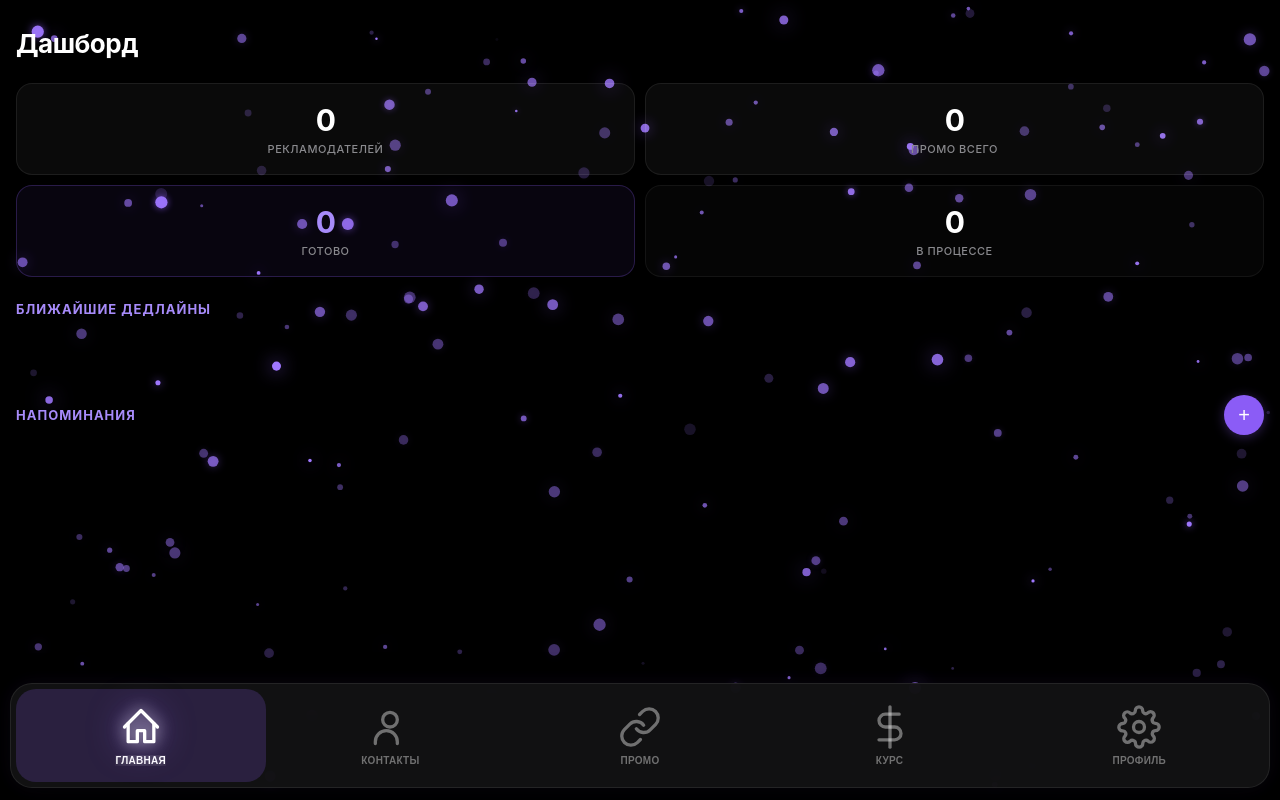
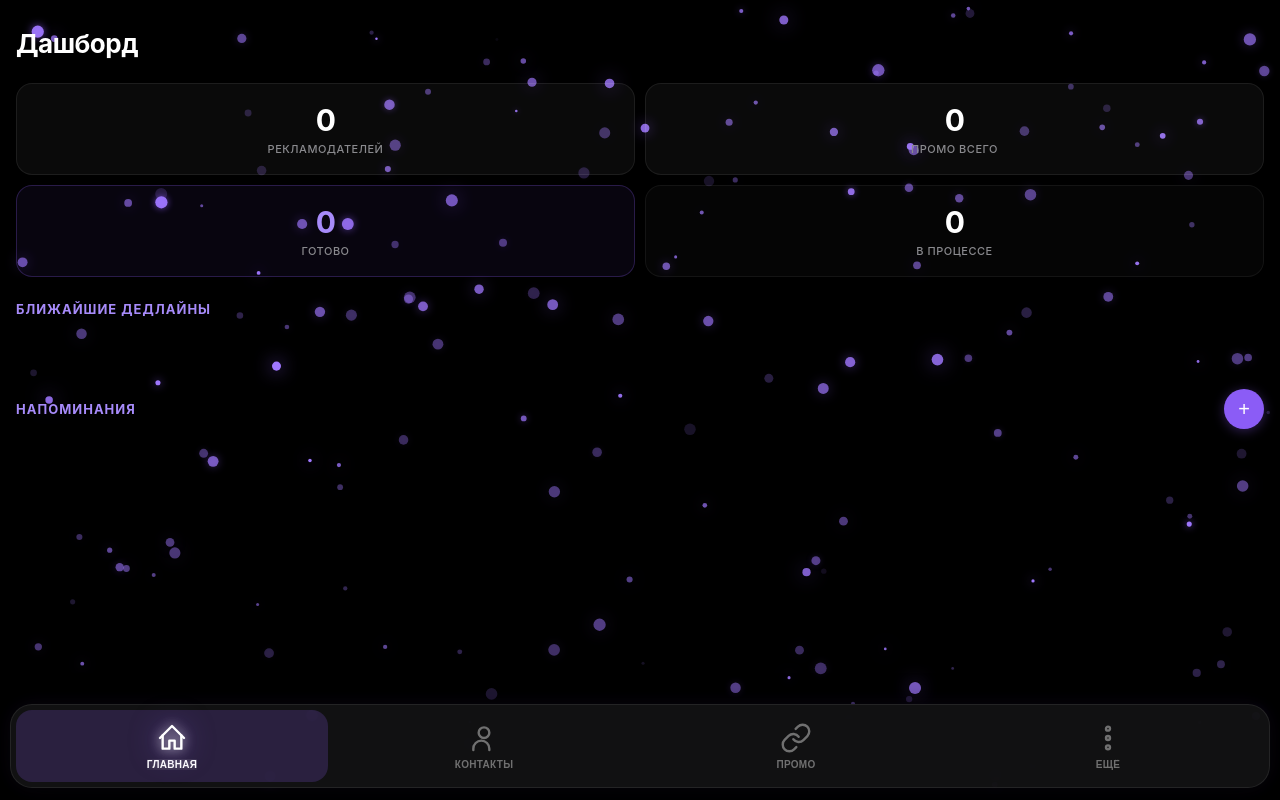
Before and after one commit to ForbiddenCount/cekxeijc, a FastAPI app: page / in a window 1280 px wide. Run offline with FastAPI, Linux system fonts and the light colour scheme; some libraries are stand-ins or nearby versions.

Commit message:
refactor: merge Converter+Profile+Admin into 'More' tab, compact UI, 4 nav buttons
Co-Authored-By: Devin AI <158243242+devin-ai-integration[bot]@users.noreply.github.com>

```diff
--- a/frontend/static/app.js
+++ b/frontend/static/app.js
@@ -105,8 +105,8 @@ async function auth() {
     try {
         currentUser = await api("/api/auth", { method: "POST" });
         if (currentUser && currentUser.is_admin) {
-            const adminBtn = document.getElementById("adminNavBtn");
-            if (adminBtn) adminBtn.style.display = "";
+            const adminSection = document.getElementById("adminSection");
+            if (adminSection) adminSection.style.display = "";
         }
     } catch (e) {
         console.error("Auth failed:", e);
@@ -125,10 +125,14 @@ function showPage(page) {
         case "dashboard": loadDashboard(); break;
         case "advertisers": loadAdvertisers(); break;
         case "promos": loadPromosPage(); break;
-        case "converter": loadConverter(); break;
-        case "profile": loadProfile(); break;
-        case "admin": loadAdminPanel(); break;
+        case "more": loadMore(); break;
     }
+}
+
+async function loadMore() {
+    loadProfile();
+    loadConverter();
+    if (currentUser?.is_admin) loadAdminPanel();
 }
 
 // ── Dashboard ──
--- a/frontend/static/style.css
+++ b/frontend/static/style.css
@@ -27,7 +27,7 @@ body {
     background: var(--bg);
     color: var(--text);
     min-height: 100vh;
-    padding-bottom: 130px;
+    padding-bottom: 110px;
     -webkit-font-smoothing: antialiased;
     overflow-x: hidden;
 }
@@ -72,15 +72,15 @@ body {
     display: flex;
     flex-direction: column;
     align-items: center;
-    gap: 6px;
-    padding: 16px 4px;
+    gap: 5px;
+    padding: 12px 4px;
     background: none;
     border: none;
     color: rgba(255, 255, 255, 0.4);
     cursor: pointer;
     transition: all 0.3s ease;
     -webkit-tap-highlight-color: transparent;
-    border-radius: 20px;
+    border-radius: 16px;
     position: relative;
 }
 
@@ -90,16 +90,16 @@ body {
 }
 
 .nav-btn.active .nav-svg {
-    filter: drop-shadow(0 0 8px rgba(255, 255, 255, 0.8)) drop-shadow(0 0 16px rgba(139, 92, 246, 0.6));
+    filter: drop-shadow(0 0 6px rgba(255, 255, 255, 0.8)) drop-shadow(0 0 14px rgba(139, 92, 246, 0.5));
 }
 
 .nav-btn.active .nav-label {
-    text-shadow: 0 0 10px rgba(255, 255, 255, 0.6);
+    text-shadow: 0 0 8px rgba(255, 255, 255, 0.5);
 }
 
 .nav-svg {
-    width: 44px;
-    height: 44px;
+    width: 32px;
+    height: 32px;
     stroke-linecap: round;
     stroke-linejoin: round;
     transition: filter 0.3s ease;
@@ -313,14 +313,14 @@ body {
 
 /* ── Sections ── */
 .section {
-    margin-bottom: 24px;
+    margin-bottom: 20px;
 }
 
 .section-header {
     display: flex;
     align-items: center;
     justify-content: space-between;
-    margin-bottom: 14px;
+    margin-bottom: 12px;
 }
 
 .section-header h2 {
--- a/frontend/templates/index.html
+++ b/frontend/templates/index.html
@@ -25,17 +25,9 @@
                 <svg class="nav-svg" viewBox="0 0 24 24" fill="none" stroke="currentColor" stroke-width="1.8"><path d="M10 13a5 5 0 007.54.54l3-3a5 5 0 00-7.07-7.07l-1.72 1.71"/><path d="M14 11a5 5 0 00-7.54-.54l-3 3a5 5 0 007.07 7.07l1.71-1.71"/></svg>
                 <span class="nav-label">Промо</span>
             </button>
-            <button class="nav-btn" data-page="converter" onclick="showPage('converter')">
-                <svg class="nav-svg" viewBox="0 0 24 24" fill="none" stroke="currentColor" stroke-width="1.8"><line x1="12" y1="1" x2="12" y2="23"/><path d="M17 5H9.5a3.5 3.5 0 000 7h5a3.5 3.5 0 010 7H6"/></svg>
-                <span class="nav-label">Курс</span>
-            </button>
-            <button class="nav-btn" data-page="profile" onclick="showPage('profile')">
-                <svg class="nav-svg" viewBox="0 0 24 24" fill="none" stroke="currentColor" stroke-width="1.8"><circle cx="12" cy="12" r="3"/><path d="M19.4 15a1.65 1.65 0 00.33 1.82l.06.06a2 2 0 01-2.83 2.83l-.06-.06a1.65 1.65 0 00-1.82-.33 1.65 1.65 0 00-1 1.51V21a2 2 0 01-4 0v-.09a1.65 1.65 0 00-1.08-1.51 1.65 1.65 0 00-1.82.33l-.06.06a2 2 0 01-2.83-2.83l.06-.06a1.65 1.65 0 00.33-1.82 1.65 1.65 0 00-1.51-1H3a2 2 0 010-4h.09a1.65 1.65 0 001.51-1.08 1.65 1.65 0 00-.33-1.82l-.06-.06a2 2 0 012.83-2.83l.06.06a1.65 1.65 0 001.82.33H9a1.65 1.65 0 001-1.51V3a2 2 0 014 0v.09a1.65 1.65 0 001 1.51 1.65 1.65 0 001.82-.33l.06-.06a2 2 0 012.83 2.83l-.06.06a1.65 1.65 0 00-.33 1.82V9c.26.604.852.997 1.51 1H21a2 2 0 010 4h-.09a1.65 1.65 0 00-1.51 1z"/></svg>
-                <span class="nav-label">Профиль</span>
-            </button>
-            <button class="nav-btn" data-page="admin" onclick="showPage('admin')" id="adminNavBtn" style="display:none">
-                <svg class="nav-svg" viewBox="0 0 24 24" fill="none" stroke="currentColor" stroke-width="1.8"><path d="M12 22s8-4 8-10V5l-8-3-8 3v7c0 6 8 10 8 10z"/></svg>
-                <span class="nav-label">Админ</span>
+            <button class="nav-btn" data-page="more" onclick="showPage('more')">
+                <svg class="nav-svg" viewBox="0 0 24 24" fill="none" stroke="currentColor" stroke-width="1.8"><circle cx="12" cy="5" r="1.5"/><circle cx="12" cy="12" r="1.5"/><circle cx="12" cy="19" r="1.5"/></svg>
+                <span class="nav-label">Ещё</span>
             </button>
         </nav>
 
@@ -106,14 +98,35 @@
             <div id="promosList" class="list"></div>
         </div>
 
-        <!-- Converter -->
-        <div class="page" id="page-converter">
-            <div class="header">
-                <h1>Конвертер USDT / RUB</h1>
+        <!-- More (Profile + Converter + Admin) -->
+        <div class="page" id="page-more">
+            <!-- Profile Section -->
+            <div class="profile-card" id="profileCard">
+                <div class="profile-avatar" id="profileAvatar"><svg width="28" height="28" viewBox="0 0 24 24" fill="none" stroke="currentColor" stroke-width="1.5"><circle cx="12" cy="8" r="4"/><path d="M4 21v-1a6 6 0 0112 0v1"/></svg></div>
+                <div class="profile-name" id="profileName">—</div>
+                <div class="profile-username" id="profileUsername">—</div>
+                <div class="profile-stats">
+                    <div class="profile-stat">
+                        <div class="profile-stat-value" id="profileAdvCount">0</div>
+                        <div class="profile-stat-label">Рекламодателей</div>
                     </div>
+                    <div class="profile-stat">
+                        <div class="profile-stat-value" id="profilePromoCount">0</div>
+                        <div class="profile-stat-label">Промо</div>
+                    </div>
+                    <div class="profile-stat">
+                        <div class="profile-stat-value" id="profileDoneCount">0</div>
+                        <div class="profile-stat-label">Выполнено</div>
+                    </div>
+                </div>
+            </div>
+
+            <!-- Converter Section -->
+            <div class="section">
+                <div class="section-header"><h2>Конвертер USDT / RUB</h2></div>
                 <div class="converter-card">
                     <div class="rate-display">
-                    <span class="rate-label">Текущий курс:</span>
+                        <span class="rate-label">Курс:</span>
                         <span class="rate-value" id="currentRate">—</span>
                         <span class="rate-currency">RUB/USDT</span>
                     </div>
@@ -131,41 +144,15 @@
                 </div>
             </div>
 
-        <!-- Profile -->
-        <div class="page" id="page-profile">
-            <div class="header">
-                <h1>Профиль</h1>
-            </div>
-            <div class="profile-card" id="profileCard">
-                <div class="profile-avatar" id="profileAvatar"><svg width="32" height="32" viewBox="0 0 24 24" fill="none" stroke="currentColor" stroke-width="1.5"><circle cx="12" cy="8" r="4"/><path d="M4 21v-1a6 6 0 0112 0v1"/></svg></div>
-                <div class="profile-name" id="profileName">—</div>
-                <div class="profile-username" id="profileUsername">—</div>
-                <div class="profile-stats">
-                    <div class="profile-stat">
-                        <div class="profile-stat-value" id="profileAdvCount">0</div>
-                        <div class="profile-stat-label">Рекламодателей</div>
-                    </div>
-                    <div class="profile-stat">
-                        <div class="profile-stat-value" id="profilePromoCount">0</div>
-                        <div class="profile-stat-label">Промо</div>
-                    </div>
-                    <div class="profile-stat">
-                        <div class="profile-stat-value" id="profileDoneCount">0</div>
-                        <div class="profile-stat-label">Выполнено</div>
-                    </div>
-                </div>
-            </div>
+            <!-- Notes Section -->
             <div class="section">
                 <div class="section-header"><h2>Все заметки</h2></div>
                 <div id="allNotesList" class="list"></div>
             </div>
-        </div>
 
-        <!-- Admin Panel -->
-        <div class="page" id="page-admin">
-            <div class="header">
-                <h1>Админ-панель</h1>
-            </div>
+            <!-- Admin Section (hidden for non-admins) -->
+            <div class="section" id="adminSection" style="display:none">
+                <div class="section-header"><h2>Админ-панель</h2></div>
                 <div class="stats-grid" id="adminStatsGrid">
                     <div class="stat-card">
                         <div class="stat-value" id="adminStatUsers">0</div>
@@ -184,10 +171,6 @@
                         <div class="stat-label">Готово</div>
                     </div>
                 </div>
-            <div class="section">
-                <div class="section-header">
-                    <h2>Пользователи</h2>
-                </div>
                 <div id="adminUsersList" class="list"></div>
             </div>
         </div>
```
Also changed, not shown: other parts of frontend/static/style.css (+13 -13 lines). Lines whose indentation alone changed are shown as unchanged.
